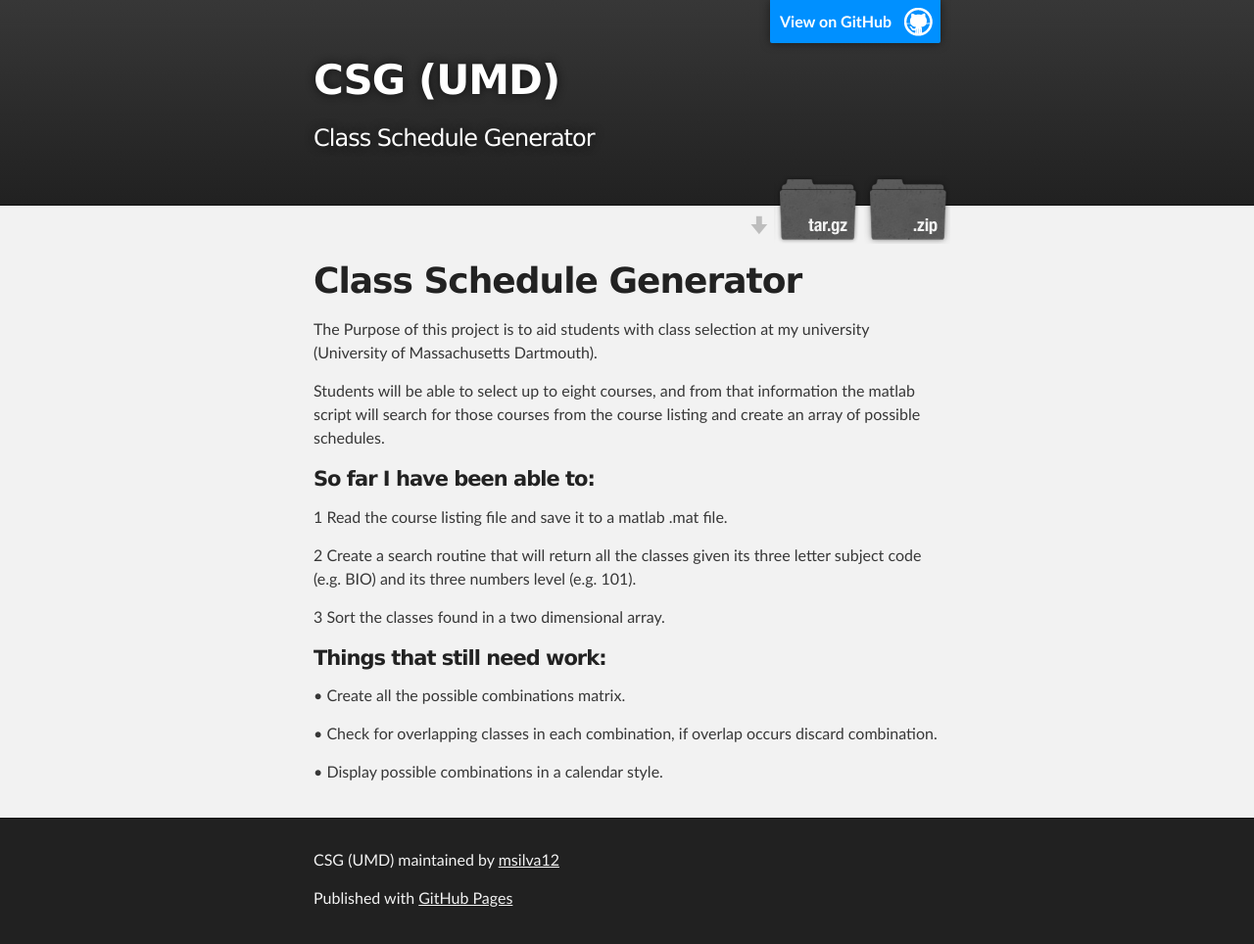
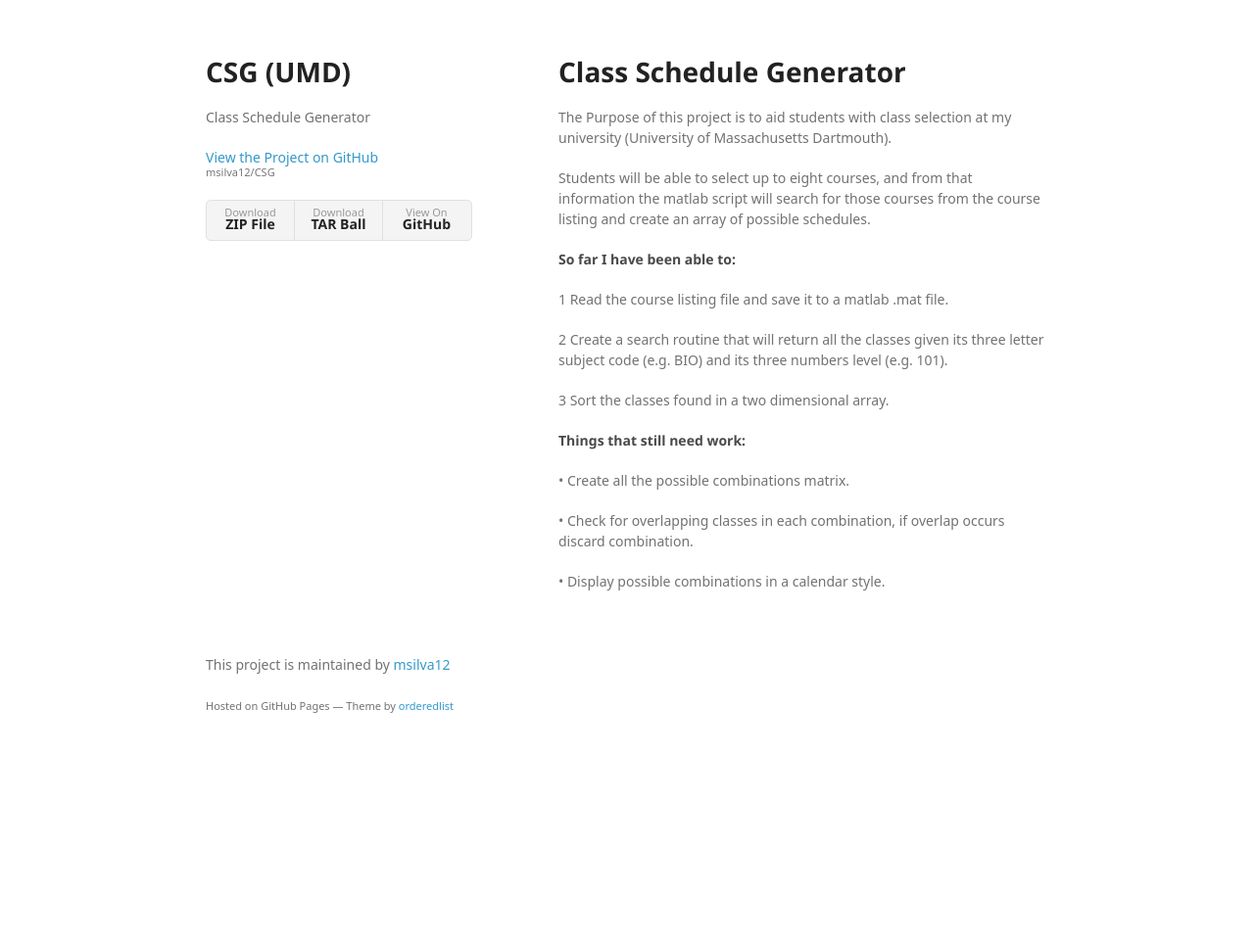
Before and after one commit to msilva12/CSG, a plain HTML site: page index.html in a window 1280 px wide. Shown: the whole page at 98% size. After the commit the page ends 800 px from the top, so only its background shows below. Drawn offline with Linux system fonts and the light colour scheme; a web font is replaced by a local one.

Commit message:
Create gh-pages branch via GitHub

```diff
--- a/index.html
+++ b/index.html
@@ -1,36 +1,33 @@
-<!DOCTYPE html>
+<!doctype html>
 <html>
+  <head>
+    <meta charset="utf-8">
+    <meta http-equiv="X-UA-Compatible" content="chrome=1">
+    <title>CSG (UMD) by msilva12</title>
 
-  <head>
-    <meta charset='utf-8'>
-    <meta http-equiv="X-UA-Compatible" content="chrome=1">
-    <meta name="description" content="CSG (UMD) : Class Schedule Generator">
+    <link rel="stylesheet" href="stylesheets/styles.css">
+    <link rel="stylesheet" href="stylesheets/github-light.css">
+    <meta name="viewport" content="width=device-width">
+    <!--[if lt IE 9]>
+    <script src="//html5shiv.googlecode.com/svn/trunk/html5.js"></script>
+    <![endif]-->
+  </head>
+  <body>
+    <div class="wrapper">
+      <header>
+        <h1>CSG (UMD)</h1>
+        <p>Class Schedule Generator</p>
 
-    <link rel="stylesheet" type="text/css" media="screen" href="stylesheets/stylesheet.css">
+        <p class="view"><a href="https://github.com/msilva12/CSG">View the Project on GitHub <small>msilva12/CSG</small></a></p>
 
-    <title>CSG (UMD)</title>
-  </head>
 
-  <body>
-
-    <!-- HEADER -->
-    <div id="header_wrap" class="outer">
-        <header class="inner">
-          <a id="forkme_banner" href="https://github.com/msilva12/CSG">View on GitHub</a>
-
-          <h1 id="project_title">CSG (UMD)</h1>
-          <h2 id="project_tagline">Class Schedule Generator</h2>
-
-            <section id="downloads">
-              <a class="zip_download_link" href="https://github.com/msilva12/CSG/zipball/master">Download this project as a .zip file</a>
-              <a class="tar_download_link" href="https://github.com/msilva12/CSG/tarball/master">Download this project as a tar.gz file</a>
-            </section>
-        </header>
-    </div>
-
-    <!-- MAIN CONTENT -->
-    <div id="main_content_wrap" class="outer">
-      <section id="main_content" class="inner">
+        <ul>
+          <li><a href="https://github.com/msilva12/CSG/zipball/master">Download <strong>ZIP File</strong></a></li>
+          <li><a href="https://github.com/msilva12/CSG/tarball/master">Download <strong>TAR Ball</strong></a></li>
+          <li><a href="https://github.com/msilva12/CSG">View On <strong>GitHub</strong></a></li>
+        </ul>
+      </header>
+      <section>
         <h1>
 <a id="class-schedule-generator" class="anchor" href="#class-schedule-generator" aria-hidden="true"><span aria-hidden="true" class="octicon octicon-link"></span></a>Class Schedule Generator</h1>
 
@@ -58,17 +55,12 @@ from the course listing and create an array of possible schedules.</p>
 
 <p>• Display possible combinations in a calendar style.</p>
       </section>
-    </div>
-
-    <!-- FOOTER  -->
-    <div id="footer_wrap" class="outer">
-      <footer class="inner">
-        <p class="copyright">CSG (UMD) maintained by <a href="https://github.com/msilva12">msilva12</a></p>
-        <p>Published with <a href="https://pages.github.com">GitHub Pages</a></p>
+      <footer>
+        <p>This project is maintained by <a href="https://github.com/msilva12">msilva12</a></p>
+        <p><small>Hosted on GitHub Pages &mdash; Theme by <a href="https://github.com/orderedlist">orderedlist</a></small></p>
       </footer>
     </div>
-
-
+    <script src="javascripts/scale.fix.js"></script>
 
   </body>
 </html>
--- /dev/null
+++ b/javascripts/scale.fix.js
@@ -0,0 +1,17 @@
+var metas = document.getElementsByTagName('meta');
+var i;
+if (navigator.userAgent.match(/iPhone/i)) {
+  for (i=0; i<metas.length; i++) {
+    if (metas[i].name == "viewport") {
+      metas[i].content = "width=device-width, minimum-scale=1.0, maximum-scale=1.0";
+    }
+  }
+  document.addEventListener("gesturestart", gestureStart, false);
+}
+function gestureStart() {
+  for (i=0; i<metas.length; i++) {
+    if (metas[i].name == "viewport") {
+      metas[i].content = "width=device-width, minimum-scale=0.25, maximum-scale=1.6";
+    }
+  }
+}
--- /dev/null
+++ b/stylesheets/styles.css
@@ -0,0 +1,324 @@
+@font-face {
+  font-family: 'Noto Sans';
+  font-weight: 400;
+  font-style: normal;
+  src: url('../fonts/Noto-Sans-regular/Noto-Sans-regular.eot');
+  src: url('../fonts/Noto-Sans-regular/Noto-Sans-regular.eot?#iefix') format('embedded-opentype'),
+       local('Noto Sans'),
+       local('Noto-Sans-regular'),
+       url('../fonts/Noto-Sans-regular/Noto-Sans-regular.woff2') format('woff2'),
+       url('../fonts/Noto-Sans-regular/Noto-Sans-regular.woff') format('woff'),
+       url('../fonts/Noto-Sans-regular/Noto-Sans-regular.ttf') format('truetype'),
+       url('../fonts/Noto-Sans-regular/Noto-Sans-regular.svg#NotoSans') format('svg');
+}
+
+@font-face {
+  font-family: 'Noto Sans';
+  font-weight: 700;
+  font-style: normal;
+  src: url('../fonts/Noto-Sans-700/Noto-Sans-700.eot');
+  src: url('../fonts/Noto-Sans-700/Noto-Sans-700.eot?#iefix') format('embedded-opentype'),
+       local('Noto Sans Bold'),
+       local('Noto-Sans-700'),
+       url('../fonts/Noto-Sans-700/Noto-Sans-700.woff2') format('woff2'),
+       url('../fonts/Noto-Sans-700/Noto-Sans-700.woff') format('woff'),
+       url('../fonts/Noto-Sans-700/Noto-Sans-700.ttf') format('truetype'),
+       url('../fonts/Noto-Sans-700/Noto-Sans-700.svg#NotoSans') format('svg');
+}
+
+@font-face {
+  font-family: 'Noto Sans';
+  font-weight: 400;
+  font-style: italic;
+  src: url('../fonts/Noto-Sans-italic/Noto-Sans-italic.eot');
+  src: url('../fonts/Noto-Sans-italic/Noto-Sans-italic.eot?#iefix') format('embedded-opentype'),
+       local('Noto Sans Italic'),
+       local('Noto-Sans-italic'),
+       url('../fonts/Noto-Sans-italic/Noto-Sans-italic.woff2') format('woff2'),
+       url('../fonts/Noto-Sans-italic/Noto-Sans-italic.woff') format('woff'),
+       url('../fonts/Noto-Sans-italic/Noto-Sans-italic.ttf') format('truetype'),
+       url('../fonts/Noto-Sans-italic/Noto-Sans-italic.svg#NotoSans') format('svg');
+}
+
+@font-face {
+  font-family: 'Noto Sans';
+  font-weight: 700;
+  font-style: italic;
+  src: url('../fonts/Noto-Sans-700italic/Noto-Sans-700italic.eot');
+  src: url('../fonts/Noto-Sans-700italic/Noto-Sans-700italic.eot?#iefix') format('embedded-opentype'),
+       local('Noto Sans Bold Italic'),
+       local('Noto-Sans-700italic'),
+       url('../fonts/Noto-Sans-700italic/Noto-Sans-700italic.woff2') format('woff2'),
+       url('../fonts/Noto-Sans-700italic/Noto-Sans-700italic.woff') format('woff'),
+       url('../fonts/Noto-Sans-700italic/Noto-Sans-700italic.ttf') format('truetype'),
+       url('../fonts/Noto-Sans-700italic/Noto-Sans-700italic.svg#NotoSans') format('svg');
+}
+
+body {
+  background-color: #fff;
+  padding:50px;
+  font: 14px/1.5 "Noto Sans", "Helvetica Neue", Helvetica, Arial, sans-serif;
+  color:#727272;
+  font-weight:400;
+}
+
+h1, h2, h3, h4, h5, h6 {
+  color:#222;
+  margin:0 0 20px;
+}
+
+p, ul, ol, table, pre, dl {
+  margin:0 0 20px;
+}
+
+h1, h2, h3 {
+  line-height:1.1;
+}
+
+h1 {
+  font-size:28px;
+}
+
+h2 {
+  color:#393939;
+}
+
+h3, h4, h5, h6 {
+  color:#494949;
+}
+
+a {
+  color:#39c;
+  text-decoration:none;
+}
+
+a:hover {
+  color:#069;
+}
+
+a small {
+  font-size:11px;
+  color:#777;
+  margin-top:-0.3em;
+  display:block;
+}
+
+a:hover small {
+  color:#777;
+}
+
+.wrapper {
+  width:860px;
+  margin:0 auto;
+}
+
+blockquote {
+  border-left:1px solid #e5e5e5;
+  margin:0;
+  padding:0 0 0 20px;
+  font-style:italic;
+}
+
+code, pre {
+  font-family:Monaco, Bitstream Vera Sans Mono, Lucida Console, Terminal, Consolas, Liberation Mono, DejaVu Sans Mono, Courier New, monospace;
+  color:#333;
+  font-size:12px;
+}
+
+pre {
+  padding:8px 15px;
+  background: #f8f8f8;
+  border-radius:5px;
+  border:1px solid #e5e5e5;
+  overflow-x: auto;
+}
+
+table {
+  width:100%;
+  border-collapse:collapse;
+}
+
+th, td {
+  text-align:left;
+  padding:5px 10px;
+  border-bottom:1px solid #e5e5e5;
+}
+
+dt {
+  color:#444;
+  font-weight:700;
+}
+
+th {
+  color:#444;
+}
+
+img {
+  max-width:100%;
+}
+
+header {
+  width:270px;
+  float:left;
+  position:fixed;
+  -webkit-font-smoothing:subpixel-antialiased;
+}
+
+header ul {
+  list-style:none;
+  height:40px;
+  padding:0;
+  background: #f4f4f4;
+  border-radius:5px;
+  border:1px solid #e0e0e0;
+  width:270px;
+}
+
+header li {
+  width:89px;
+  float:left;
+  border-right:1px solid #e0e0e0;
+  height:40px;
+}
+
+header li:first-child a {
+  border-radius:5px 0 0 5px;
+}
+
+header li:last-child a {
+  border-radius:0 5px 5px 0;
+}
+
+header ul a {
+  line-height:1;
+  font-size:11px;
+  color:#999;
+  display:block;
+  text-align:center;
+  padding-top:6px;
+  height:34px;
+}
+
+header ul a:hover {
+  color:#999;
+}
+
+header ul a:active {
+  background-color:#f0f0f0;
+}
+
+strong {
+  color:#222;
+  font-weight:700;
+}
+
+header ul li + li + li {
+  border-right:none;
+  width:89px;
+}
+
+header ul a strong {
+  font-size:14px;
+  display:block;
+  color:#222;
+}
+
+section {
+  width:500px;
+  float:right;
+  padding-bottom:50px;
+}
+
+small {
+  font-size:11px;
+}
+
+hr {
+  border:0;
+  background:#e5e5e5;
+  height:1px;
+  margin:0 0 20px;
+}
+
+footer {
+  width:270px;
+  float:left;
+  position:fixed;
+  bottom:50px;
+  -webkit-font-smoothing:subpixel-antialiased;
+}
+
+@media print, screen and (max-width: 960px) {
+
+  div.wrapper {
+    width:auto;
+    margin:0;
+  }
+
+  header, section, footer {
+    float:none;
+    position:static;
+    width:auto;
+  }
+
+  header {
+    padding-right:320px;
+  }
+
+  section {
+    border:1px solid #e5e5e5;
+    border-width:1px 0;
+    padding:20px 0;
+    margin:0 0 20px;
+  }
+
+  header a small {
+    display:inline;
+  }
+
+  header ul {
+    position:absolute;
+    right:50px;
+    top:52px;
+  }
+}
+
+@media print, screen and (max-width: 720px) {
+  body {
+    word-wrap:break-word;
+  }
+
+  header {
+    padding:0;
+  }
+
+  header ul, header p.view {
+    position:static;
+  }
+
+  pre, code {
+    word-wrap:normal;
+  }
+}
+
+@media print, screen and (max-width: 480px) {
+  body {
+    padding:15px;
+  }
+
+  header ul {
+    width:99%;
+  }
+
+  header li, header ul li + li + li {
+    width:33%;
+  }
+}
+
+@media print {
+  body {
+    padding:0.4in;
+    font-size:12pt;
+    color:#444;
+  }
+}
```
